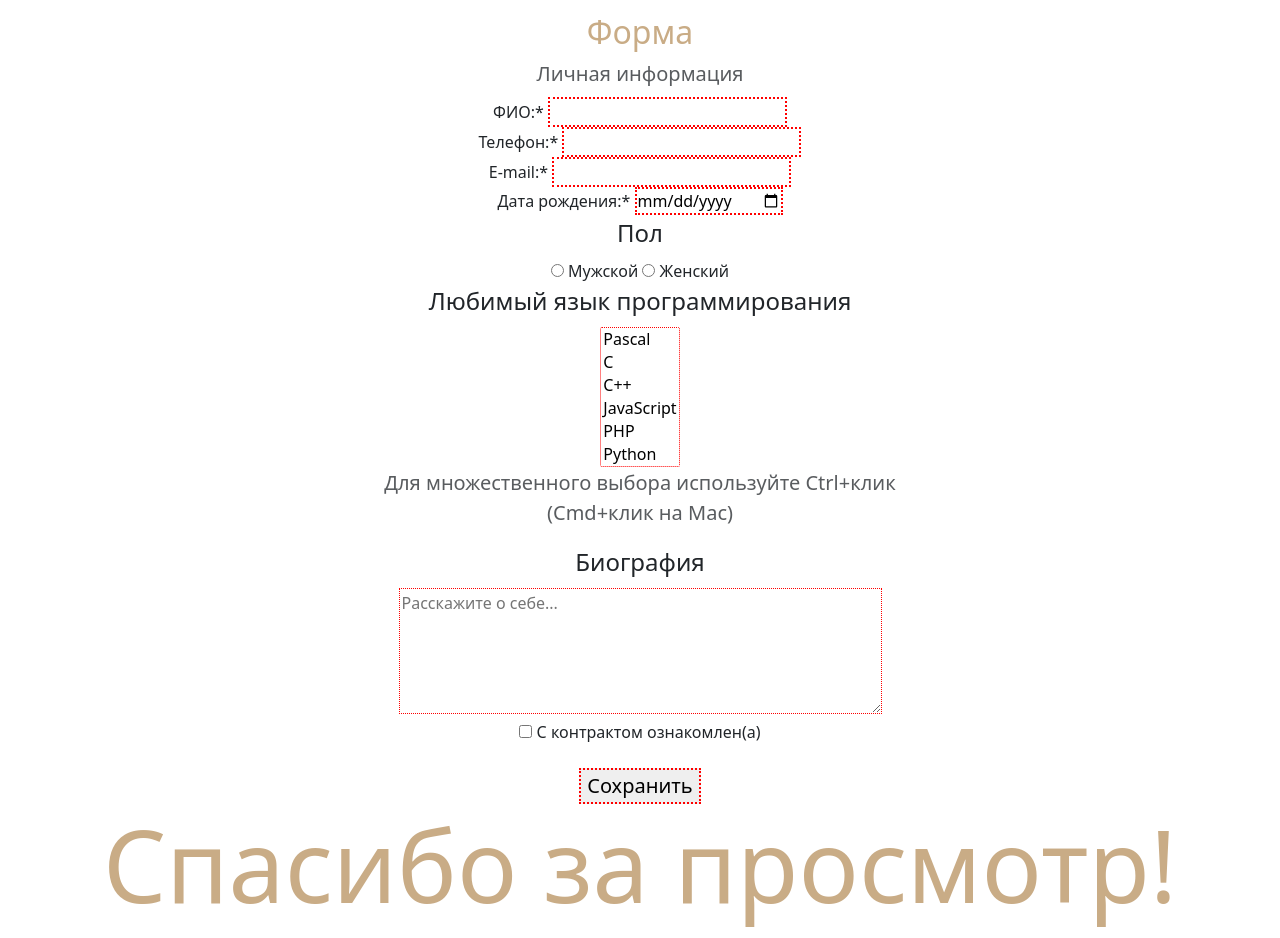
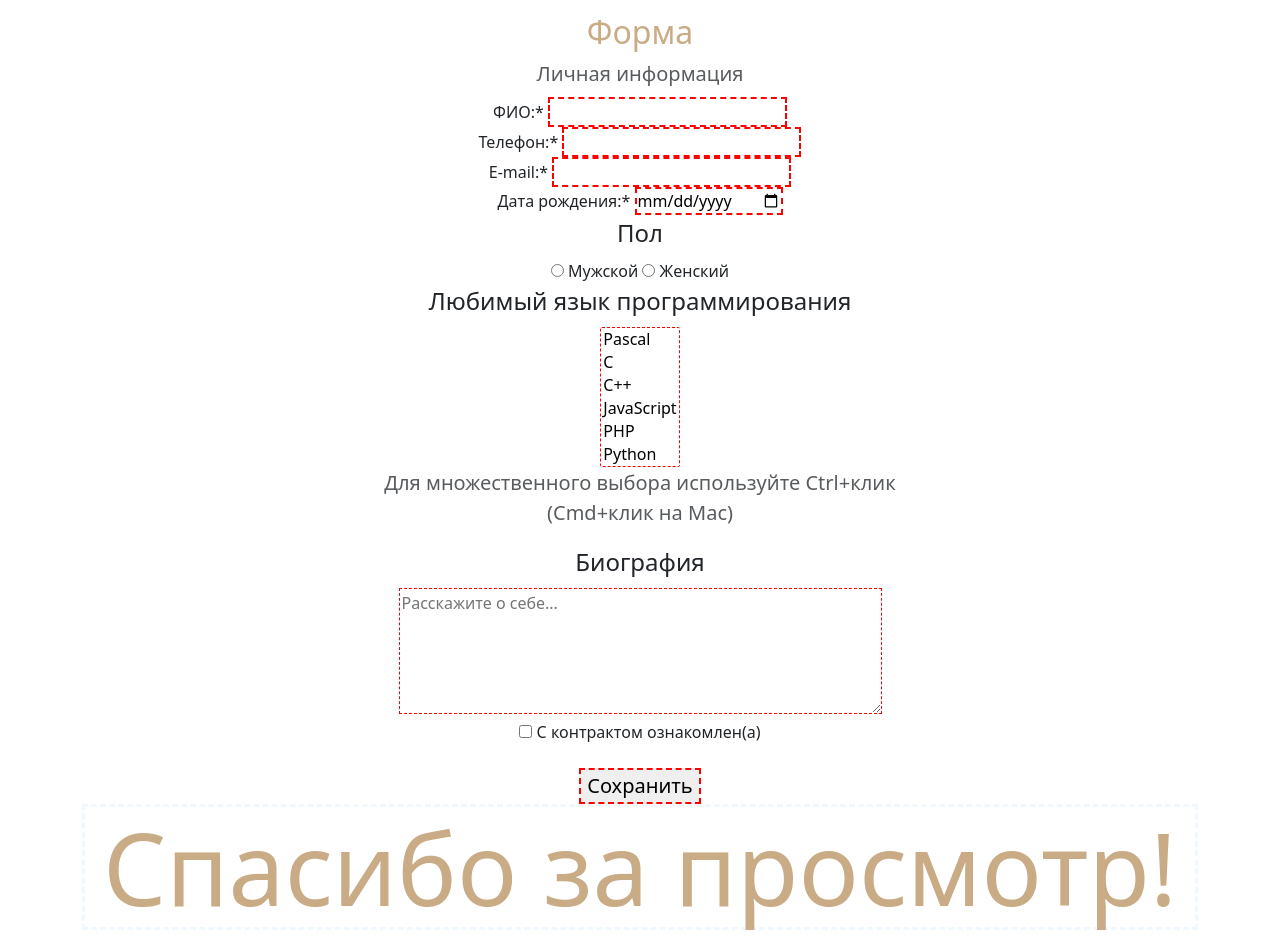
Before and after one commit to anateplova0-beep/index.html, a plain HTML site: page index.html in a window 1280 px wide. Shown: the part 1386-2324 px from the top of the page. Drawn offline with nearby package versions, Linux system fonts and the light colour scheme.

Commit message:
modified:   index.html

```diff
--- a/index.html
+++ b/index.html
@@ -181,7 +181,7 @@
                 id="fio"
                 name="fio"
                 required
-                style="border-style: dotted; border-color: red"
+                style="border-style: dashed; border-color: red"
               />
 
               <div></div>
@@ -191,7 +191,7 @@
                 id="phone"
                 name="phone"
                 required
-                style="border-style: dotted; border-color: red"
+                style="border-style: dashed; border-color: red"
               />
 
               <div></div>
@@ -201,7 +201,7 @@
                 id="email"
                 name="email"
                 required
-                style="border-style: dotted; border-color: red"
+                style="border-style: dashed; border-color: red"
               />
 
               <div></div>
@@ -211,7 +211,7 @@
                 id="birthdate"
                 name="birthdate"
                 required
-                style="border-style: dotted; border-color: red"
+                style="border-style: dashed; border-color: red"
               />
             </fieldset>
 
@@ -231,7 +231,7 @@
                 name="languages"
                 multiple
                 size="6"
-                style="border-style: dotted; border-color: red"
+                style="border-style: dashed; border-color: red"
               >
                 <option value="pascal">Pascal</option>
                 <option value="c">C</option>
@@ -256,7 +256,7 @@
             <fieldset>
               <legend>Биография</legend>
               <textarea
-                style="border-color: red; border-style: dotted"
+                style="border-color: red; border-style: dashed"
                 name="bio"
                 rows="5"
                 cols="50"
@@ -273,7 +273,7 @@
             <button
               type="submit"
               class="lead text"
-              style="border-color: red; border-style: dotted"
+              style="border-color: red; border-style: dashed"
             >
               Сохранить
             </button>
@@ -286,7 +286,14 @@
     <div class="container text-center">
       <div class="row">
         <div class="col-lg-12 col-md-8 mx-auto">
-          <h2 style="font-size: 100px; color: rgb(201, 172, 134)">
+          <h2
+            style="
+              font-size: 100px;
+              border-style: dashed;
+              border-color: aliceblue;
+              color: rgb(201, 172, 134);
+            "
+          >
             Спасибо за просмотр!
           </h2>
         </div>
```
